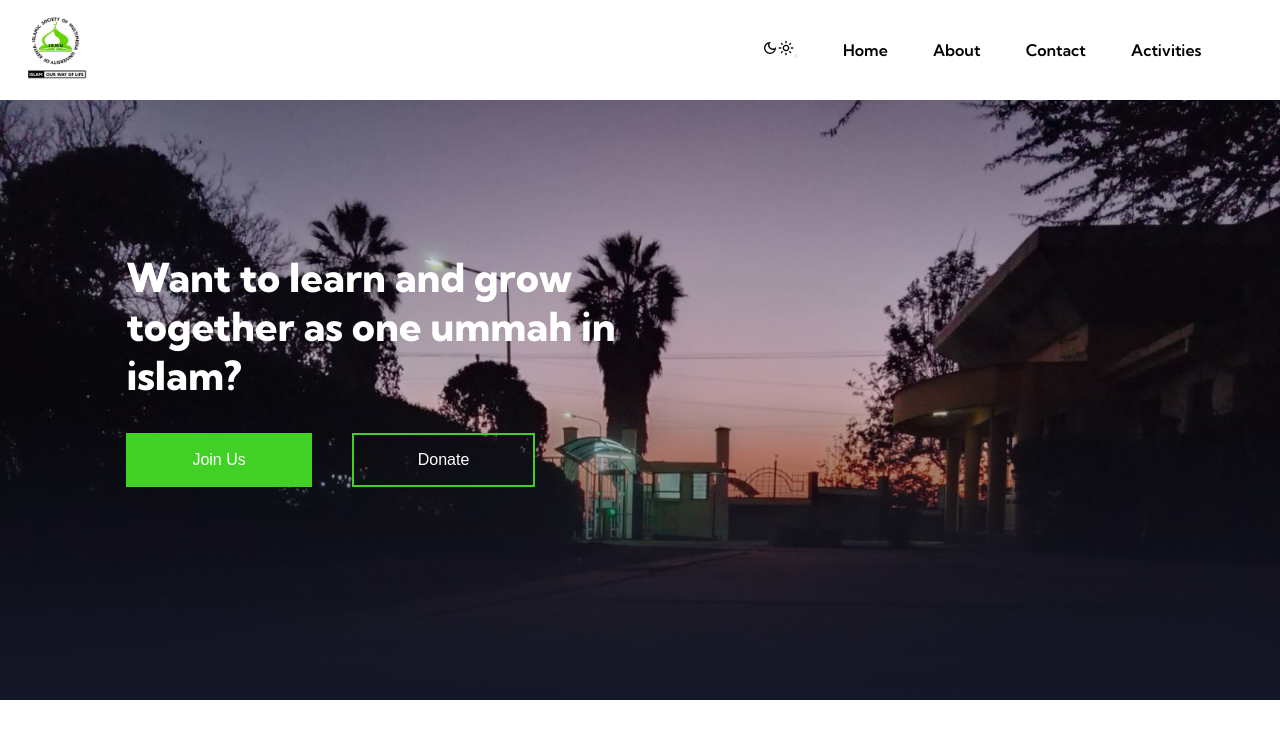
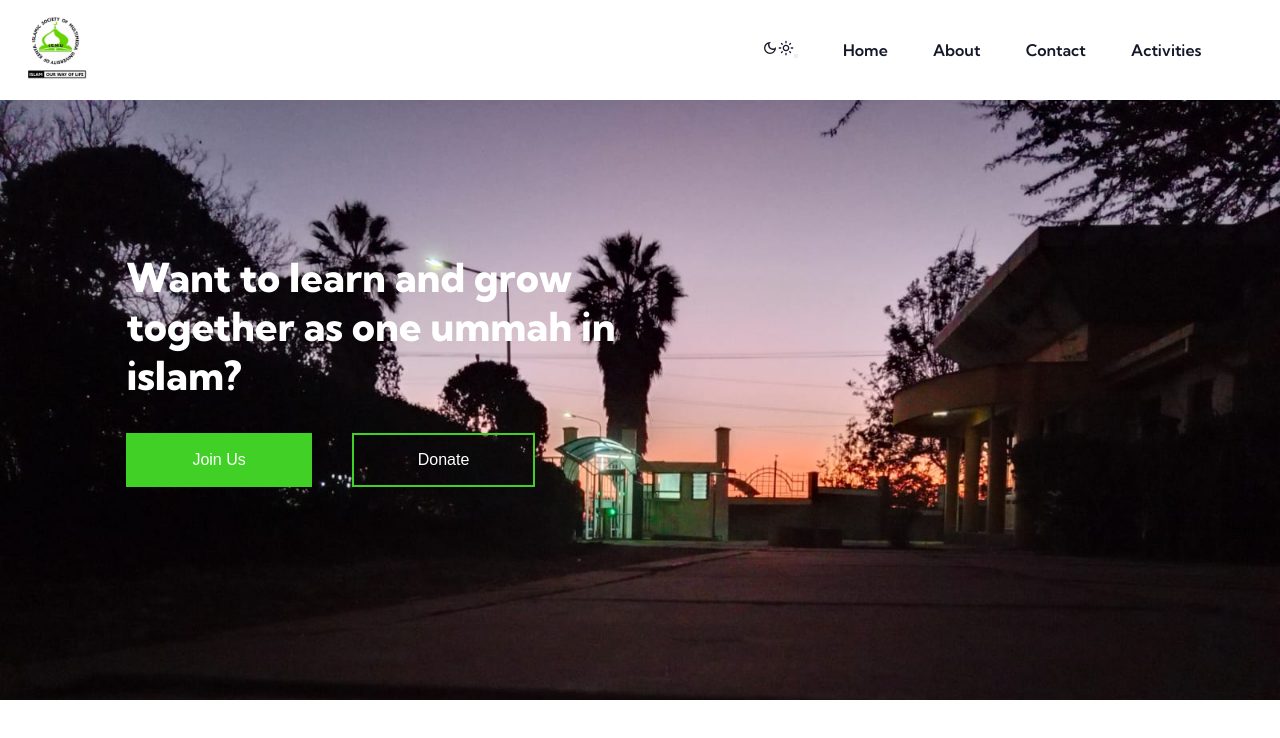
Before and after one commit to islamic-society-MMU/ismu-frontend, a React (Create React App) app: page / in a window 1280 px wide. Shown: the top 738 px of the page. Built offline with nearby package versions, Linux system fonts and the light colour scheme.

Commit message:
Toggle theme

```diff
--- a/src/App.js
+++ b/src/App.js
@@ -2,11 +2,17 @@ import Header from './components/header/Header';
 import { Route, Routes } from 'react-router-dom';
 import './styles/css/app.min.css';
 import Home from './components/Home/Home';
+import { useState } from 'react';
 
 const App = () => {
+  const [theme, setTheme] = useState('light');
+
+  const toggleTheme = () => {
+    return setTheme(theme === 'light' ? 'dark' : 'light');
+  };
   return (
-    <div className='container'>
-      <Header />
+    <div className={`container ${theme}`}>
+      <Header toggleTheme={toggleTheme} theme={theme}/>
       <Routes>
         <Route path='/' element={<Home />} />
       </Routes>
--- a/src/components/header/Header.js
+++ b/src/components/header/Header.js
@@ -5,7 +5,7 @@ import { BiMenuAltLeft } from 'react-icons/bi';
 import HeaderLinks from './HeaderLinks';
 import logo from './../../assets/images/ismu-logo.png';
 
-const Header = () => {
+const Header = ({ toggleTheme, theme }) => {
   const [isMenuOpen, setIsMenuOpen] = useState(false);
 
   useEffect(() => {
@@ -34,6 +34,8 @@ const Header = () => {
           <HeaderLinks
             isMenuOpen={isMenuOpen}
             handleMenuClick={handleMenuClick}
+            toggleTheme={toggleTheme}
+            theme={theme}
           />
         </div>
         <BiMenuAltLeft
--- a/src/components/header/HeaderLinks.js
+++ b/src/components/header/HeaderLinks.js
@@ -12,20 +12,25 @@ import { AiOutlineCloseCircle } from 'react-icons/ai';
 import Theme from './Theme';
 // import { MdOutlineAppRegistration } from 'react-icons/md';
 
-const HeaderLinks = ({ isMenuOpen, handleMenuClick }) => {
+const HeaderLinks = ({
+  isMenuOpen,
+  handleMenuClick,
+  toggleTheme,
+  theme,
+}) => {
   const toggleMenu = () => {
     if (isMenuOpen) return 'translateX(0)';
     return 'translateX(-100vw)';
   };
 
   return (
-    <ul style={{ transform: toggleMenu() }}>
+    <ul style={{ transform: toggleMenu() }} className={theme}>
       <li>
         <AiOutlineCloseCircle
           className='close-icon'
           onClick={() => handleMenuClick('close')}
         />
-        <Theme />
+        <Theme toggleTheme={toggleTheme} theme={theme} />
       </li>
       <li>
         <Link to='/' className='link'>
--- a/src/components/header/Theme.js
+++ b/src/components/header/Theme.js
@@ -4,17 +4,16 @@ import {
   MdOutlineLightMode,
 } from 'react-icons/md';
 
-const Theme = () => {
-  const [theme, setTheme] = useState(true);
+const Theme = ({ toggleTheme, theme }) => {
+  //   const [theme, setTheme] = useState(true);
 
-  const toggleTheme = () => {
-    setTheme(!theme);
-    moveThemeSwitch();
-    //TODO Change theme
-  };
+  // const toggleTheme = () => {
+  //   moveThemeSwitch();
+  //   //TODO Change theme
+  // };
 
   const moveThemeSwitch = () => {
-    if (theme) return '0';
+    if (theme === 'light') return '0';
     return '50%';
   };
   return (
--- a/src/styles/scss/_hero.scss
+++ b/src/styles/scss/_hero.scss
@@ -23,7 +23,7 @@
     img {
       width: 100vw;
       object-fit: cover;
-      z-index: -1;
+      // z-index: 1;
       position: relative;
     }
   }
--- a/src/styles/scss/app.scss
+++ b/src/styles/scss/app.scss
@@ -16,7 +16,19 @@ body {
   //   rgba(20, 23, 40, 1)
   // );
   // background-color: $background;
+
+  .dark {
+    color: $white;
+    background-color: $background;
+  }
+
+  .light {
+    color: $background;
+    background-color: $white;
+  }
 }
+
+
 
 .container {
   // max-width: 1200px;
```
Also changed, not shown: src/styles/scss/_header.scss (+26 -7 lines), src/styles/css/app.min.css, 1 other file (tests, documents, lock files or other folders).
